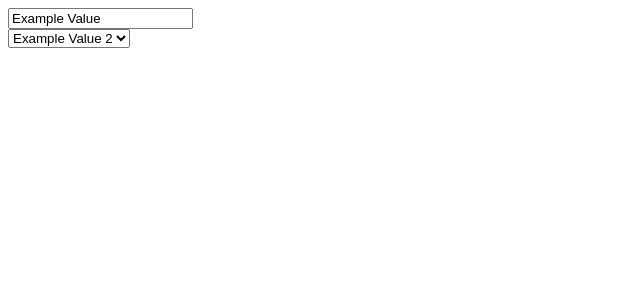
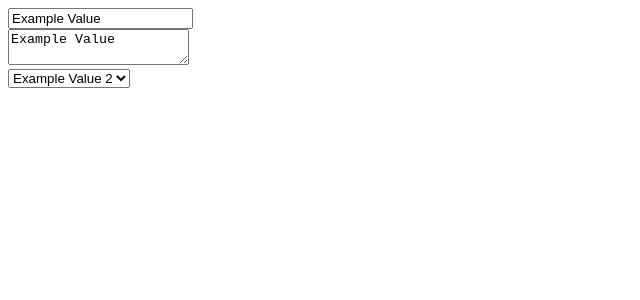
Before and after one commit to zachnewburgh/ng-dynamic-form, an Angular app: page / in a window 1280 px wide. Shown: the top 300 px of the page, without its empty margins (0-640 px from the left). Built offline with nearby package versions, Linux system fonts and the light colour scheme.

Commit message:
feat(textarea): Add example implementation for textarea

```diff
--- a/src/app/app.component.ts
+++ b/src/app/app.component.ts
@@ -11,8 +11,9 @@ export class AppComponent implements OnInit {
 
   ngOnInit() {
     this.data = {
-      exampleAttribute: 'Example Value',
-      exampleSelect: ['exampleValue2']
+      exampleInput: 'Example Value',
+      exampleSelect: ['exampleValue2'],
+      exampleTextarea: 'Example Value'
     }
   }
 }
--- a/src/assets/form-data.json
+++ b/src/assets/form-data.json
@@ -4,8 +4,15 @@
             {
                 "type": "input",
                 "options": {
-                    "dataAttr": "exampleAttribute",
+                    "dataAttr": "exampleInput",
                     "placeholder": "Example Input"
+                }
+            },
+            {
+                "type": "textarea",
+                "options": {
+                    "dataAttr": "exampleTextarea",
+                    "placeholder": "Example Textarea"
                 }
             },
             {
```
